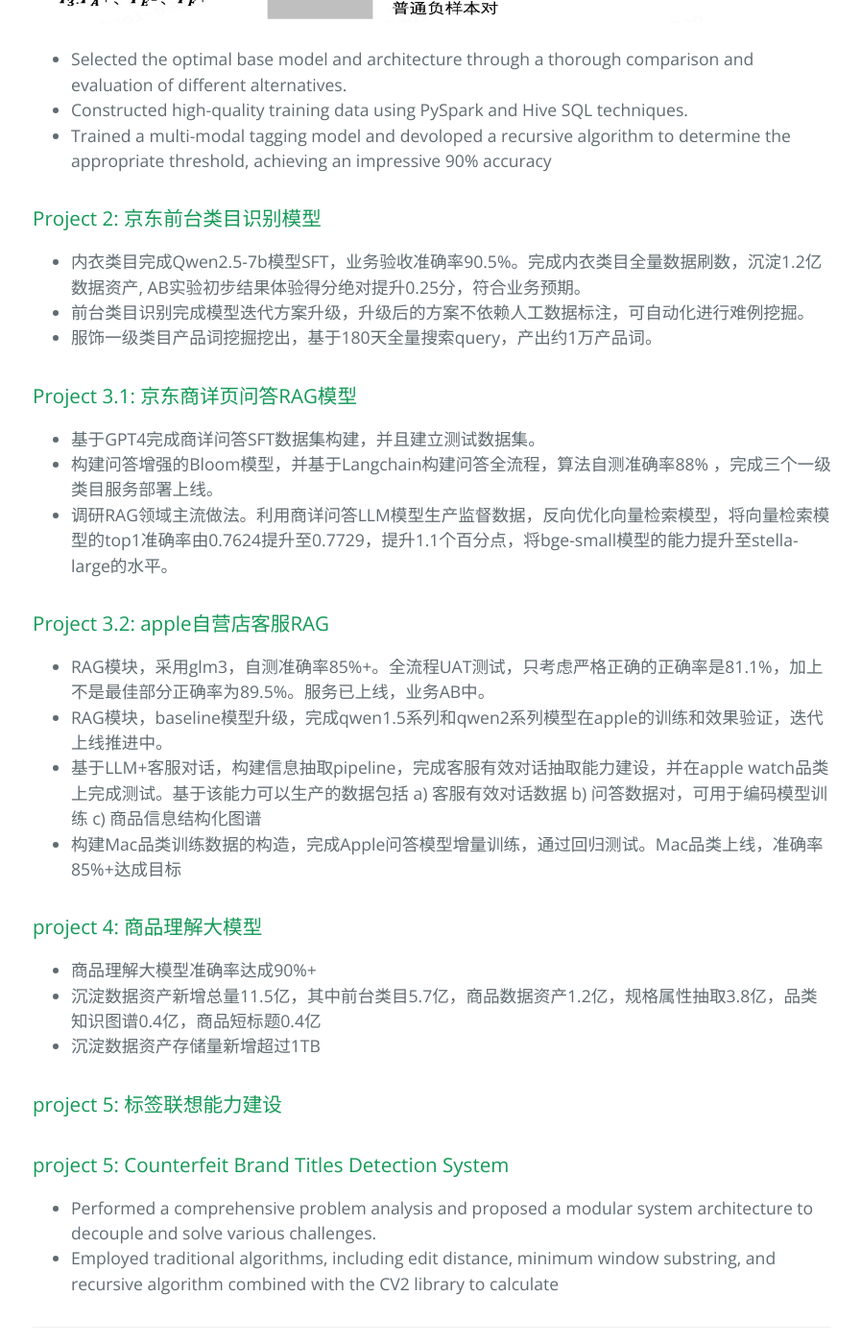
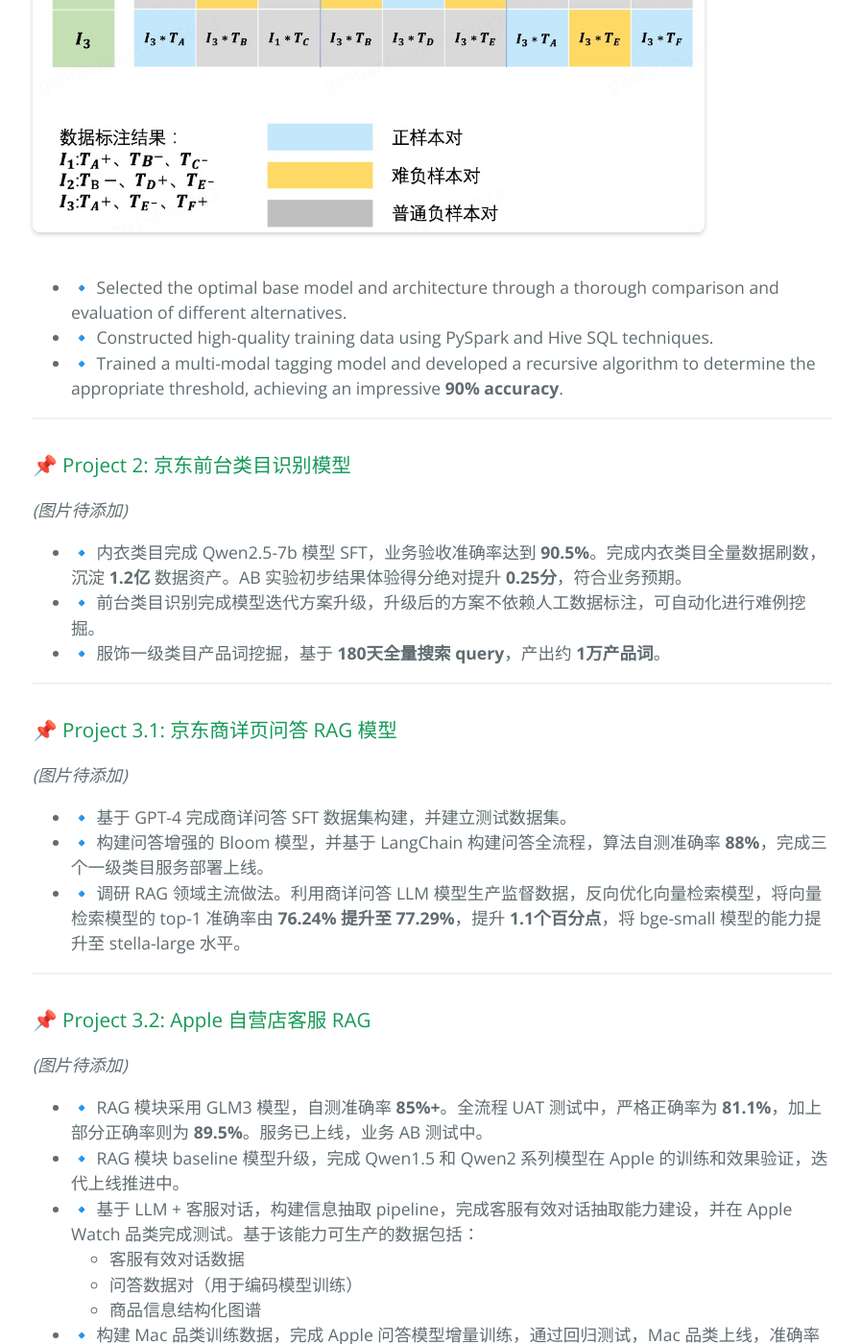
Before and after one commit to scarydemon2/scarydemon2.github.io, a Jekyll site: the page built from index.md, in a window 1280 px wide and 1400 px high, scrolled down 3740 px. Shown: the whole window at 96% size, without its empty margins (190-1087 px from the left). Built offline with Jekyll 4.4.1, drawn with Linux system fonts in a browser that asks for light colours; some of the changed text lies outside the part shown.

Commit message:
feat: augument view

```diff
--- a/index.md
+++ b/index.md
@@ -29,14 +29,14 @@ layout: default
 ---
 
 #### 2. Soft Prompts, Strong Alignment: Aligning LLMs with Fine-Grained Instruction-Following Embeddings
-**Tianhao Gao**, Jun Fang, et al. *(NeurIPS 2025, Under Review)*
+**Tianhao Gao**, Jun Fang, et al. *(AAAI 2025, Under Review)*
 [📄 Paper (Preprint)](https://aclanthology.org/2022.coling-1.610.pdf) | [📝 Introduction](pages/InstEmb.md)
 <img src="figure/InstEmb.png" alt="InstEmb" width="600" style="margin-top:10px; margin-bottom:20px; border-radius:8px; box-shadow:0 2px 5px rgba(0,0,0,0.2);">
 
 ---
 
 #### 3. FANoise: Feature-Adaptive Noise Driven Representation Learning
-Jiaoyang Li, Jun Fang, **Tianhao Gao**, et al. *(AAAI 2025, Under Review)*
+Jiaoyang Li, Jun Fang, **Tianhao Gao**, et al. *(NeurIPS 2025, Under Review)*
 [📄 Paper (Preprint)](https://aclanthology.org/2022.coling-1.610.pdf) | [📝 Introduction](pages/FANoise.md)
 <img src="figure/FANoise.png" alt="FANoise" width="600" style="margin-top:10px; margin-bottom:20px; border-radius:8px; box-shadow:0 2px 5px rgba(0,0,0,0.2);">
 
@@ -63,38 +63,78 @@ Haochen Li, **Tianhao Gao***, Weiping Li, et al. *(Preprint, 2020)*
 
 - https://www.patentguru.com/cn/search?q=CN115759292A 《模型的训练方法及装置、语义识别方法及装置、电子设备》
 
-## Projects
+## 🚀 Projects
 
-### Project 1: 多模态商品内容标签打标系统
-<img src="figure/multimodal-loss.jpg" alt="multimodal-loss" style="width:700px;height:700px;">
+---
 
-- Selected the optimal base model and architecture through a thorough comparison and evaluation of different alternatives.
-- Constructed high-quality training data using PySpark and Hive SQL techniques.
-- Trained a multi-modal tagging model and devoloped a recursive algorithm to determine the appropriate threshold, achieving an impressive 90% accuracy
+### 📌 Project 1: 多模态商品内容标签打标系统
 
-### Project 2: 京东前台类目识别模型
-- 内衣类目完成Qwen2.5-7b模型SFT，业务验收准确率90.5%。完成内衣类目全量数据刷数，沉淀1.2亿数据资产, AB实验初步结果体验得分绝对提升0.25分，符合业务预期。
-- 前台类目识别完成模型迭代方案升级，升级后的方案不依赖人工数据标注，可自动化进行难例挖掘。
-- 服饰一级类目产品词挖掘挖出，基于180天全量搜索query，产出约1万产品词。
+<img src="figure/multimodal-loss.jpg" alt="multimodal-loss" width="700" style="margin-top:10px; margin-bottom:20px; border-radius:8px; box-shadow:0 2px 5px rgba(0,0,0,0.2);">
 
-### Project 3.1: 京东商详页问答RAG模型
-- 基于GPT4完成商详问答SFT数据集构建，并且建立测试数据集。
-- 构建问答增强的Bloom模型，并基于Langchain构建问答全流程，算法自测准确率88% ，完成三个一级类目服务部署上线。
-- 调研RAG领域主流做法。利用商详问答LLM模型生产监督数据，反向优化向量检索模型，将向量检索模型的top1准确率由0.7624提升至0.7729，提升1.1个百分点，将bge-small模型的能力提升至stella-large的水平。
+- 🔹 Selected the optimal base model and architecture through a thorough comparison and evaluation of different alternatives.
+- 🔹 Constructed high-quality training data using PySpark and Hive SQL techniques.
+- 🔹 Trained a multi-modal tagging model and developed a recursive algorithm to determine the appropriate threshold, achieving an impressive **90% accuracy**.
 
-### Project 3.2: apple自营店客服RAG
-- RAG模块，采用glm3，自测准确率85%+。全流程UAT测试，只考虑严格正确的正确率是81.1%，加上不是最佳部分正确率为89.5%。服务已上线，业务AB中。
-- RAG模块，baseline模型升级，完成qwen1.5系列和qwen2系列模型在apple的训练和效果验证，迭代上线推进中。
-- 基于LLM+客服对话，构建信息抽取pipeline，完成客服有效对话抽取能力建设，并在apple watch品类上完成测试。基于该能力可以生产的数据包括 a) 客服有效对话数据 b) 问答数据对，可用于编码模型训练 c) 商品信息结构化图谱
-- 构建Mac品类训练数据的构造，完成Apple问答模型增量训练，通过回归测试。Mac品类上线，准确率85%+达成目标
+---
 
-### project 4: 商品理解大模型
-- 商品理解大模型准确率达成90%+
-- 沉淀数据资产新增总量11.5亿，其中前台类目5.7亿，商品数据资产1.2亿，规格属性抽取3.8亿，品类知识图谱0.4亿，商品短标题0.4亿
-- 沉淀数据资产存储量新增超过1TB
+### 📌 Project 2: 京东前台类目识别模型
 
-### project 5: 标签联想能力建设
+*(图片待添加)*
 
-### project 5: Counterfeit Brand Titles Detection System
-- Performed a comprehensive problem analysis and proposed a modular system architecture to decouple and solve various challenges.
-- Employed traditional algorithms, including edit distance, minimum window substring, and recursive algorithm combined with the CV2 library to calculate
+- 🔹 内衣类目完成 Qwen2.5-7b 模型 SFT，业务验收准确率达到 **90.5%**。完成内衣类目全量数据刷数，沉淀 **1.2亿** 数据资产。AB 实验初步结果体验得分绝对提升 **0.25分**，符合业务预期。
+- 🔹 前台类目识别完成模型迭代方案升级，升级后的方案不依赖人工数据标注，可自动化进行难例挖掘。
+- 🔹 服饰一级类目产品词挖掘，基于 **180天全量搜索 query**，产出约 **1万产品词**。
+
+---
+
+### 📌 Project 3.1: 京东商详页问答 RAG 模型
+
+*(图片待添加)*
+
+- 🔹 基于 GPT-4 完成商详问答 SFT 数据集构建，并建立测试数据集。
+- 🔹 构建问答增强的 Bloom 模型，并基于 LangChain 构建问答全流程，算法自测准确率 **88%**，完成三个一级类目服务部署上线。
+- 🔹 调研 RAG 领域主流做法。利用商详问答 LLM 模型生产监督数据，反向优化向量检索模型，将向量检索模型的 top-1 准确率由 **76.24% 提升至 77.29%**，提升 **1.1个百分点**，将 bge-small 模型的能力提升至 stella-large 水平。
+
+---
+
+### 📌 Project 3.2: Apple 自营店客服 RAG
+
+*(图片待添加)*
+
+- 🔹 RAG 模块采用 GLM3 模型，自测准确率 **85%+**。全流程 UAT 测试中，严格正确率为 **81.1%**，加上部分正确率则为 **89.5%**。服务已上线，业务 AB 测试中。
+- 🔹 RAG 模块 baseline 模型升级，完成 Qwen1.5 和 Qwen2 系列模型在 Apple 的训练和效果验证，迭代上线推进中。
+- 🔹 基于 LLM + 客服对话，构建信息抽取 pipeline，完成客服有效对话抽取能力建设，并在 Apple Watch 品类完成测试。基于该能力可生产的数据包括：
+    - 客服有效对话数据
+    - 问答数据对（用于编码模型训练）
+    - 商品信息结构化图谱
+- 🔹 构建 Mac 品类训练数据，完成 Apple 问答模型增量训练，通过回归测试，Mac 品类上线，准确率达到 **85%+** 目标。
+
+---
+
+### 📌 Project 4: 商品理解大模型
+
+*(图片待添加)*
+
+- 🔹 商品理解大模型准确率达到 **90%+**。
+- 🔹 沉淀数据资产新增总量 **11.5亿**，包括：
+    - 前台类目：**5.7亿**
+    - 商品数据资产：**1.2亿**
+    - 规格属性抽取：**3.8亿**
+    - 品类知识图谱：**0.4亿**
+    - 商品短标题：**0.4亿**
+- 🔹 新增数据资产存储量超过 **1TB**。
+
+---
+
+### 📌 Project 5: 标签联想能力建设
+
+*(图片待添加，内容待完善)*
+
+---
+
+### 📌 Project 6: Counterfeit Brand Titles Detection System
+
+*(图片待添加)*
+
+- 🔹 Performed a comprehensive problem analysis and proposed a modular system architecture to decouple and solve various challenges.
+- 🔹 Employed traditional algorithms, including edit distance, minimum window substring, and recursive algorithms combined with the CV2 library for effective counterfeit detection.
```
Also changed, not shown: pages/InstEmb.md (+1 -1 lines).
